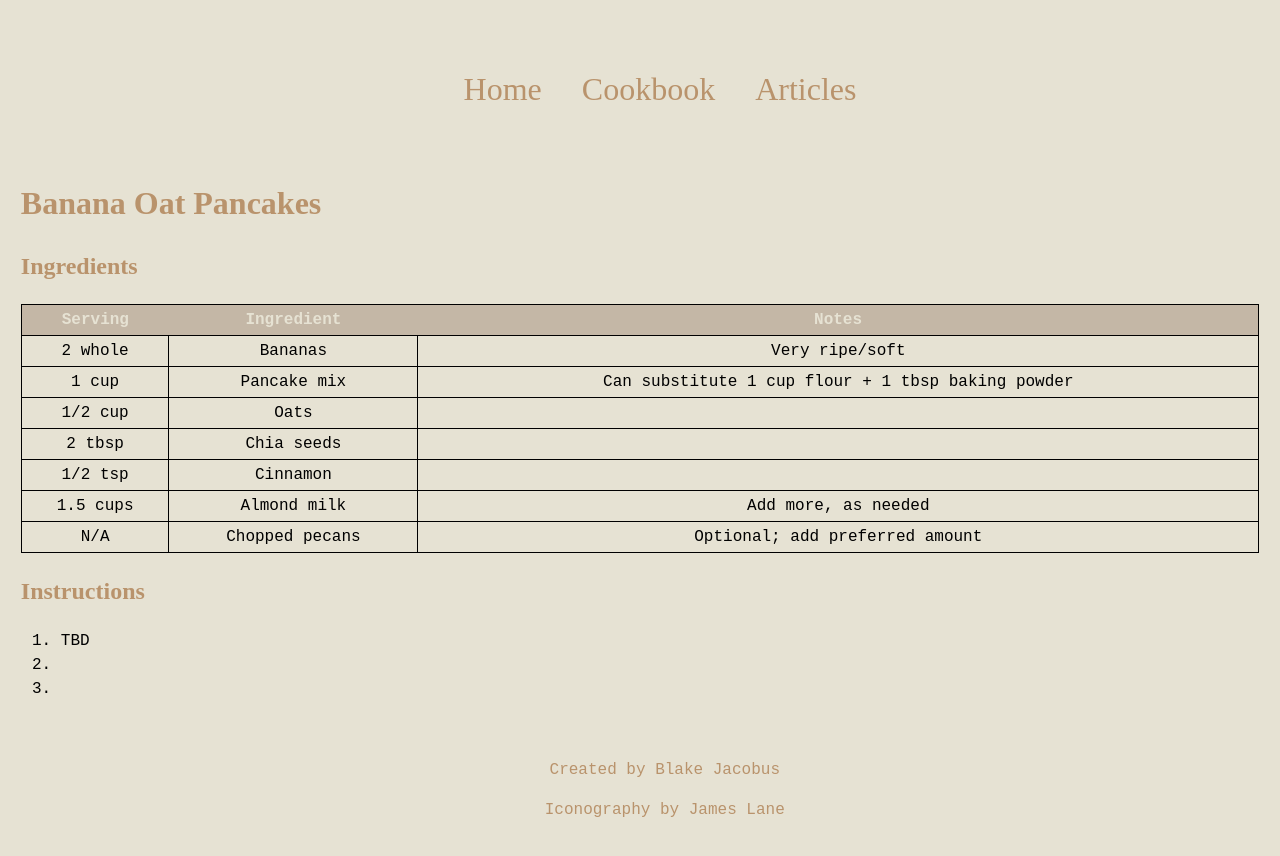
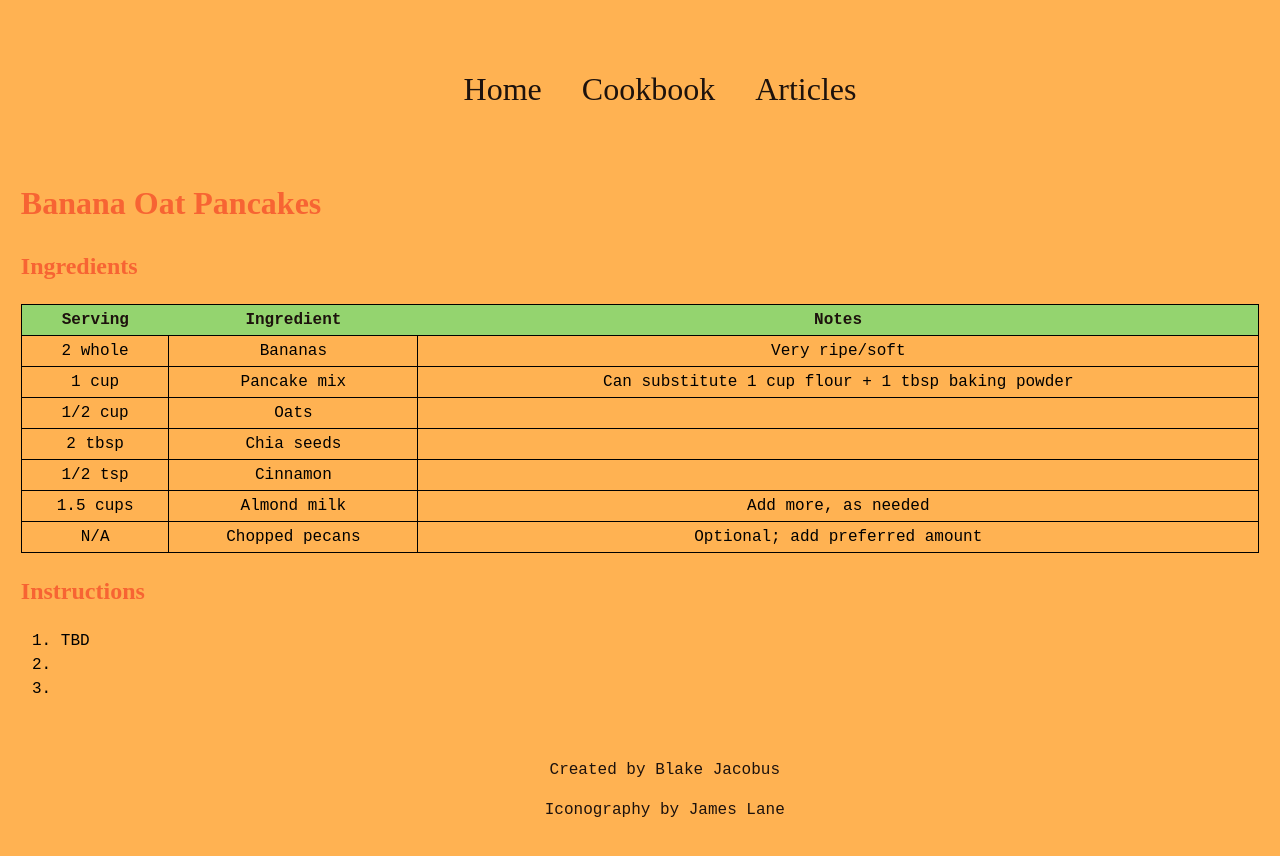
Before and after one commit to blakejacobus/creationcookbook.com, a Jekyll site: the page built from _breakfast/banana-oat-pancakes.md, in a window 1280 px wide. Shown: the top 856 px of the page. Built offline with Jekyll 4.4.1, drawn with Linux system fonts in a browser that asks for light colours.

Commit message:
Change color pallete

```diff
--- a/_sass/main.scss
+++ b/_sass/main.scss
@@ -1,46 +1,42 @@
 // Primary stylesheet; imported from assets/css/styles.scss
 
 // Color pallete
-// https://www.w3schools.com/colors/colors_palettes.asp
-// HEX: #b9936c Dark brown
-// HEX: #dac292 Light brown
-// HEX: #e6e2d3 Light grey // Background color only
-// HEX: #c4b7a6 Dark grey
+// https://www.color-hex.com/color-palette/1037480
 
 /* unvisited link */
 a:link {
-  color: #b9936c;
+  color: #1d120d;
   text-decoration: none;
 }
 
 /* visited link */
 a:visited {
-  color: #b9936c;
+  color: #1d120d;
   text-decoration: none;
 }
 
 /* mouse over link */
 a:hover {
-  color: #b9936c;
+  color: #f76433;
   text-decoration: underline;
 }
 
 /* selected link */
 a:active {
-  color: #c4b7a6;
+  color: #94d46f;
   text-decoration: underline;
 }
 
 body {
-  background-color: #e6e2d3;
+  background-color: #ffb252;
   font-family: 'Courier New';
   line-height: 1.5;
   padding: 1%;
 }
 
 footer {
-  background-color: #e6e2d3;
-  color: #b9936c;
+  background-color: #ffb252;
+  color: #1d120d;
   font-family: 'Courier New', monospace;
   left: 0; // Positions footer relative to left
   padding: 2%;
@@ -50,7 +46,7 @@ footer {
 }
 
 header {
-  color: #b9936c;
+  color: #f76433;
   font-size: 300%;
   font-family: 'Brush Script MT', cursive;
   padding-bottom: 5%;
@@ -59,12 +55,12 @@ header {
 }
 
 h1 {
-  color: #b9936c;
+  color: #f76433;
   font-family: 'Brush Script MT', cursive;
 }
 
 h2 {
-  color: #b9936c;
+  color: #f76433;
   font-family: 'Brush Script MT', cursive;
 }
 
@@ -90,13 +86,13 @@ table {
 }
 
 tr {
-  background-color: #e6e2d3;
+  background-color: #ffb252;
 }
 
 th {
-  background-color: #c4b7a6;
-  color: #e6e2d3;
-  border: #c4b7a6;
+  background-color: #94d46f;
+  color: #1d120d;
+  border: #1d120d;
 }
 
 ul { // Used for nav styling
--- a/assets/css/styles.scss
+++ b/assets/css/styles.scss
@@ -2,3 +2,5 @@
 ---
 // The empty front matter at the top tells Jekyll it needs to process the file.
 @import "main"; // Don't bother trying to fix this error
+
+// Can another file be imported here?
```
